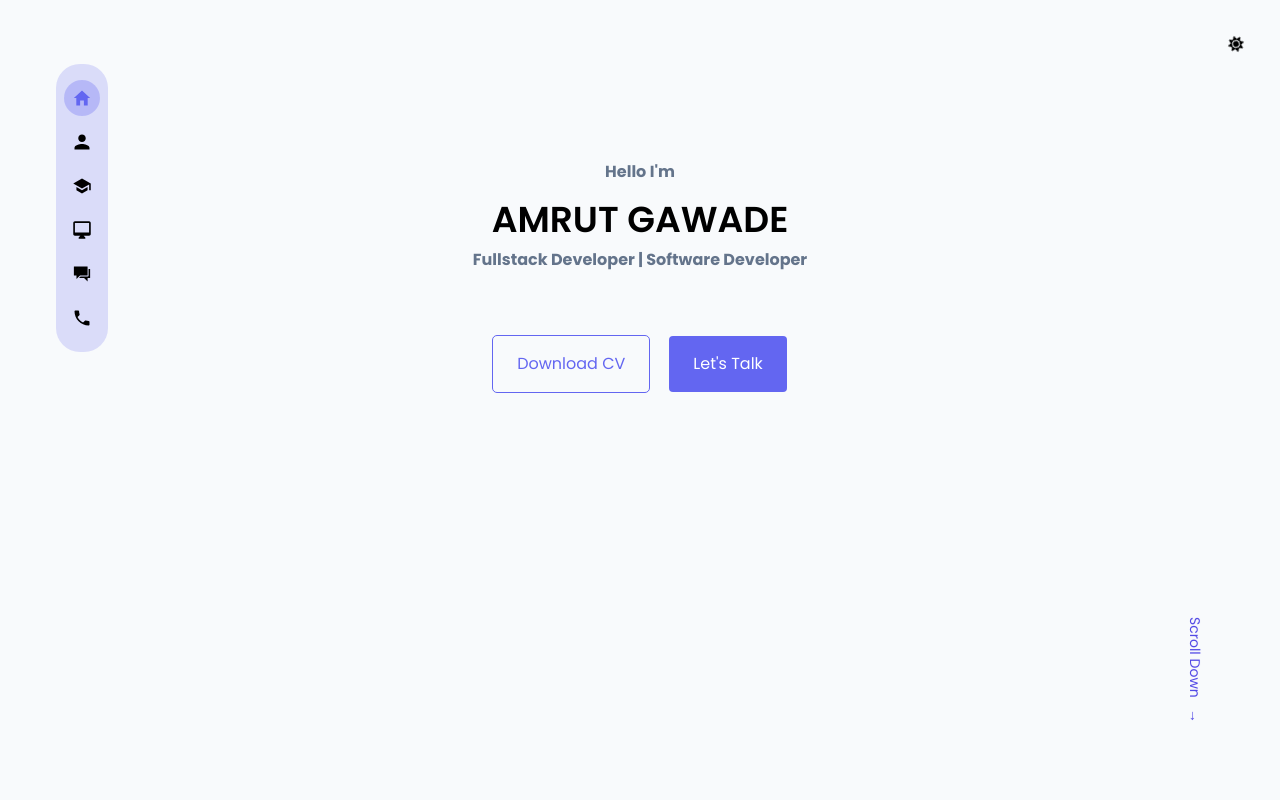
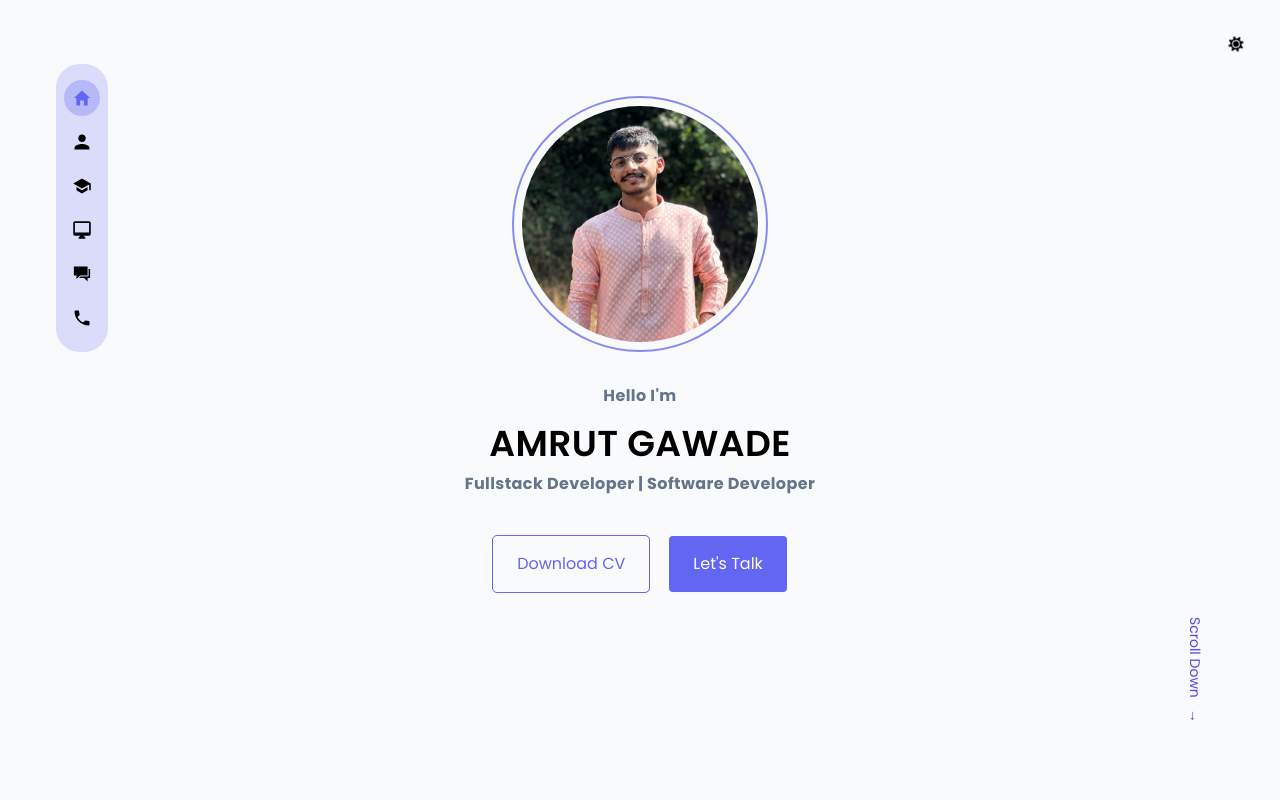
Before and after one commit to amrutgawade/Portfolio, a React (Vite) app: page / in a window 1280 px wide. Shown: the top 800 px of the page. Built offline with nearby package versions, Linux system fonts and the light colour scheme.

Commit message:
style: img added in home

```diff
--- a/src/components/Header.jsx
+++ b/src/components/Header.jsx
@@ -1,5 +1,6 @@
 import React, { useEffect, useState } from "react";
 import CV from "../assets/docs/cv.pdf";
+import Profile1 from "../assets/imgs/Profile-1.jpg";
 import { FaMoon, FaSun } from "react-icons/fa";
 import {
   IoMdCall,
@@ -111,21 +112,27 @@ function Header() {
       <a
         href="#footer"
         className="hidden md:block fixed bottom-[15%] right-8 rotate-90 text-sm text-indigo-600 hover:text-black dark:hover:text-white duration-700"
+        aria-label="Scroll to Bottom at Footer Section"
       >
         Scroll Down &nbsp; →
       </a>
 
-      <div className="flex flex-col items-center">
-        <p className="text-center lg:mt-24 mt-8 text-slate-500 text-base font-bold">
+      <div className="flex flex-col items-center justify-center tracking-wide">
+        <img
+          src={Profile1}
+          alt="Profile-1"
+          className="lg:mt-8 mt-8 h-w-64 w-64 rounded-full p-2 border-indigo-500/75 border-2"
+        />
+        <p className="lg:mt-8 mt-8 text-slate-500 text-base font-bold">
           Hello I'm
         </p>
-        <p className="text-center uppercase mt-4 dark:text-slate-50 text-4xl font-semibold">
-          Amrut Gawade
+        <p className="mt-4 dark:text-slate-50 text-4xl font-semibold">
+          AMRUT GAWADE
         </p>
-        <p className="text-center mt-2 text-slate-500 text-base font-bold">
+        <p className="mt-2 text-slate-500 text-base font-bold">
           Fullstack Developer | Software Developer
         </p>
-        <div className="flex items-center justify-center gap-x-5 mt-16">
+        <div className="flex items-center justify-center gap-x-5 mt-10 tracking-normal">
           <a
             className="inline-block text-center px-6 py-4 bg-transparent text-indigo-500 rounded border-none outline outline-1 outline-indigo-500 hover:outline-black/50 dark:hover:outline-white hover:text-black/50 dark:hover:text-white duration-500"
             href={CV}
--- a/src/components/Testimonials.jsx
+++ b/src/components/Testimonials.jsx
@@ -12,7 +12,7 @@ function Testimonials() {
       </p>
       <p className="text-indigo-500 text-3xl">Testimonials</p>
       <div className="flex flex-col items-center justify-center mx-auto mt-24 bg-indigo-500/20 outline outline-1 outline-indigo-500/30 rounded-3xl lg:p-8 p-4 lg:w-1/2 w-4/5">
-        <img src={Testimonial1} alt="" className="h-14 w-14 rounded-full" />
+        <img src={Testimonial1} alt="testimonial-1" className="h-14 w-14 rounded-full" />
         <p className="mt-4 text-sm text-slate-600 dark:text-slate-400 font-semibold leading-relaxed">Unknown</p>
         <p className="mt-2 text-sm tracking-wider text-slate-900 dark:text-white leading-relaxed">
           Lorem ipsum, dolor sit amet consectetur adipisicing elit. Accusantium
```
Also changed, not shown: src/assets/imgs/Profile-1.jpg (added).
